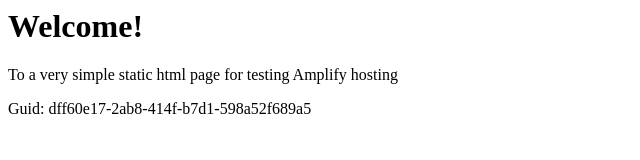
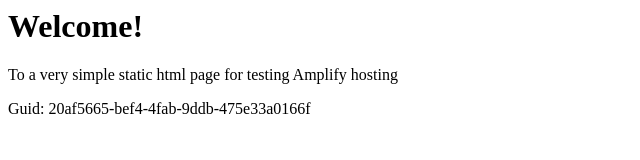
Before and after one commit to aws-aemilia-syd/Github-PR-Commit-Integration-Test-DoNotTouch-Gith-BKMSSQOA-v1-preprod-ap-southeast-2, a website: page src/index.html in a window 1280 px wide. Shown: the full height of the page, 0-640 px from the left. Drawn offline with Linux system fonts and the light colour scheme.

Commit message:
commit from integ tests

```diff
--- a/src/index.html
+++ b/src/index.html
@@ -12,6 +12,6 @@
 <body>
     <h1>Welcome!</h1>
     <p>To a very simple static html page for testing Amplify hosting</p>
-    <p>Guid: dff60e17-2ab8-414f-b7d1-598a52f689a5</p></body>
+    <p>Guid: 20af5665-bef4-4fab-9ddb-475e33a0166f</p></body>
 
 </html>
```
